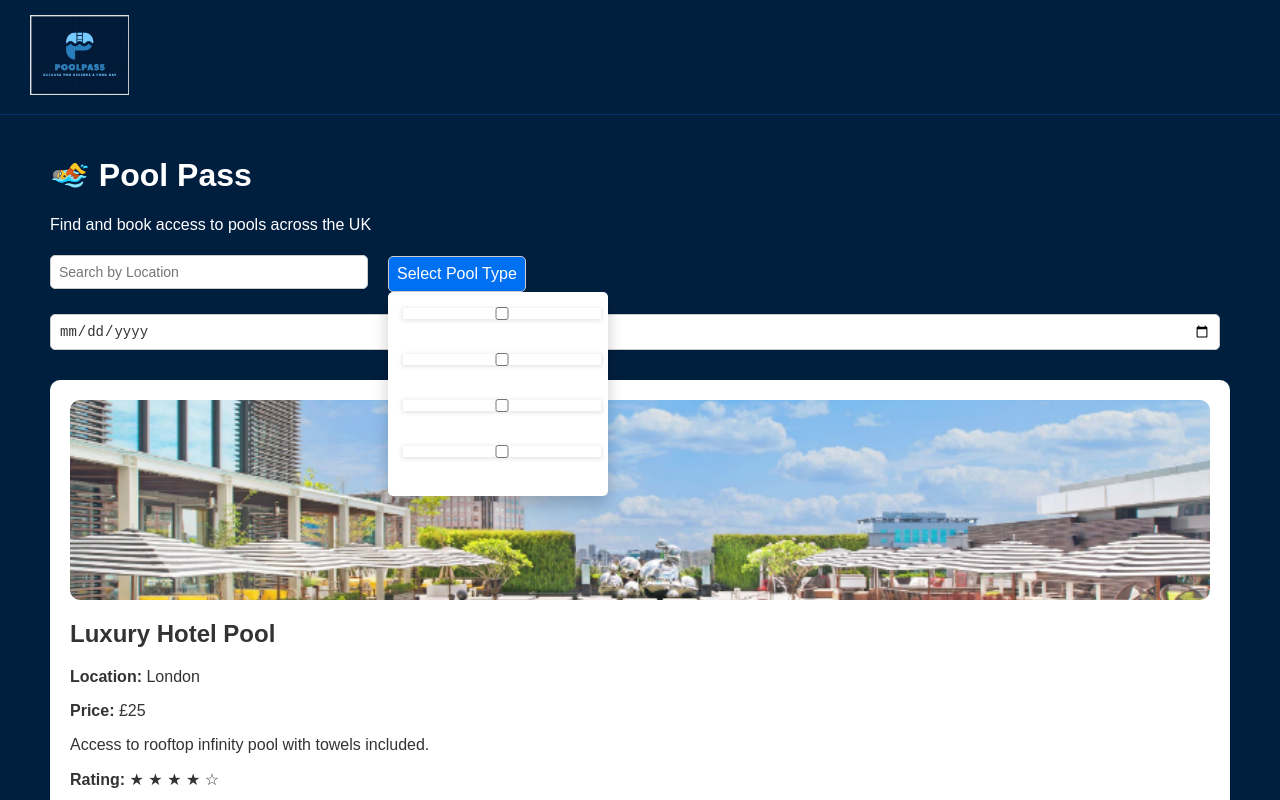
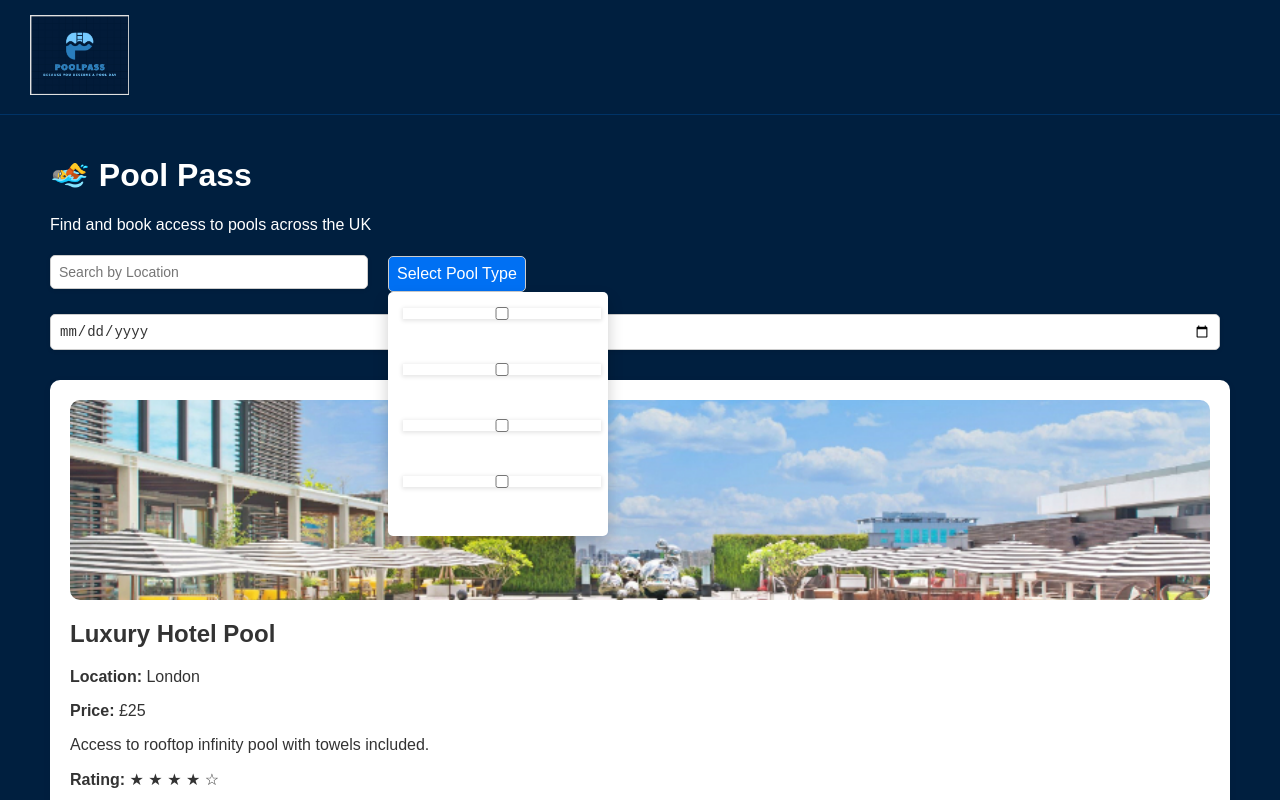
Before and after one commit to SxyWytBoy/PoolPass, a Next.js app: page / in a window 1280 px wide. Both pictures are taken after a click on the button "Select Pool Type". Shown: the top 800 px of the page. Built offline with nearby package versions, Linux system fonts and the light colour scheme.

Commit message:
Update index.js

```diff
--- a/pages/index.js
+++ b/pages/index.js
@@ -56,7 +56,6 @@ export default function Home() {
   const [selectedTypes, setSelectedTypes] = useState([]);
   const [availableDate, setAvailableDate] = useState('');
 
-  // Update selected types when checkboxes are toggled
   const handleTypeChange = (event) => {
     const value = event.target.value;
     setSelectedTypes((prevSelectedTypes) =>
@@ -66,7 +65,6 @@ export default function Home() {
     );
   };
 
-  // Filter pools based on the search and selected pool types
   const filteredPools = pools.filter((pool) => {
     const matchesLocation = pool.location.toLowerCase().includes(search.toLowerCase());
     const matchesType = selectedTypes.length > 0 ? selectedTypes.includes(pool.type) : true;
@@ -146,14 +144,16 @@ export default function Home() {
             }}
           >
             {['Hotel Pool', 'Public Pool', 'Gym Pool', 'Private Pool'].map((type) => (
-              <div key={type}>
+              <div key={type} style={{ marginBottom: '10px' }}>
                 <input
                   type="checkbox"
                   value={type}
                   checked={selectedTypes.includes(type)}
                   onChange={handleTypeChange}
+                  id={type}
+                  style={{ marginRight: '10px' }}
                 />
-                <label>{type}</label>
+                <label htmlFor={type} style={{ cursor: 'pointer' }}>{type}</label>
               </div>
             ))}
           </div>
```
